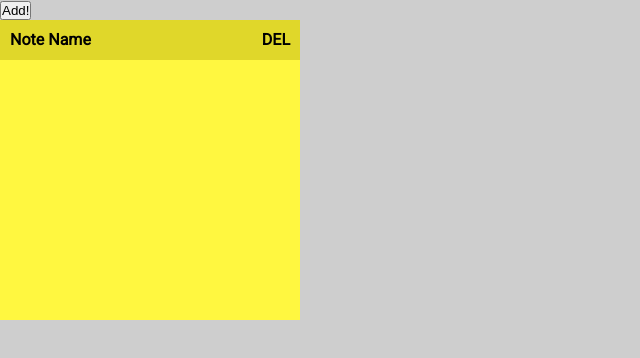
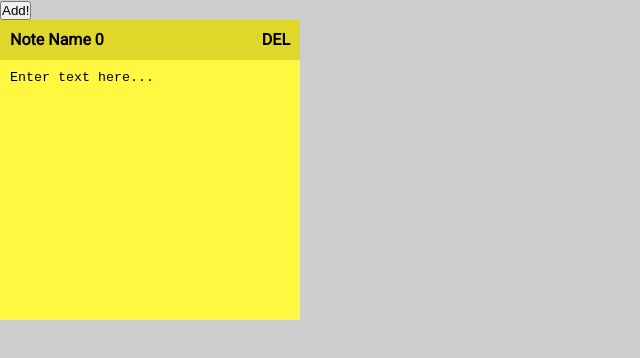
Before and after one commit to dnhen/global-notes, a React (Create React App) app: page / in a window 1280 px wide. Shown: the top 358 px of the page, without its empty margins (0-640 px from the left). Built offline with nearby package versions, Linux system fonts and the light colour scheme.

Commit message:
Notes getting data from Canvas file

```diff
--- a/src/Components/Canvas.js
+++ b/src/Components/Canvas.js
@@ -10,7 +10,7 @@ function Canvas() {
     let newNotes = [...notes, {
       id: notes.length,
       name: "Note Name " + notes.length,
-      text: "Enter text here..."
+      text: ""
     }];
 
     setNotes(newNotes);
@@ -21,8 +21,8 @@ function Canvas() {
   return (
     <div className="canvas">
       <button onClick={createNote}>Add!</button>
-      {notes.map((_, i) => {
-        return <Note incrState={{incr: incr, setIncr: setIncr}} key={i} />
+      {notes.map((details, i) => {
+        return <Note incrState={{incr: incr, setIncr: setIncr}} details={details} key={i} />
       })}
     </div>
   );
--- a/src/Components/Note.js
+++ b/src/Components/Note.js
@@ -1,7 +1,7 @@
 import { useState } from 'react';
 import '../Styles/Note.css';
 
-function Note( { incrState } ) {
+function Note( { incrState, details } ) {
   const [diffX, setDiffX] = useState(0);
   const [diffY, setDiffY] = useState(0);
   const [dragging, setDragging] = useState(false);
@@ -46,11 +46,11 @@ function Note( { incrState } ) {
   return (
     <div className="note" style={style} onMouseDown={dragStart} onMouseMove={currentlyDragging} onMouseUp={dragEnd}>
       <div className="header">
-        <p>Note Name</p>
+        <p>{details.name}</p>
         <p>DEL</p>
       </div>
       <div className="content">
-        <textarea />
+        <textarea placeholder="Enter text here..." defaultValue={details.text} />
       </div>
     </div>
   );
```
